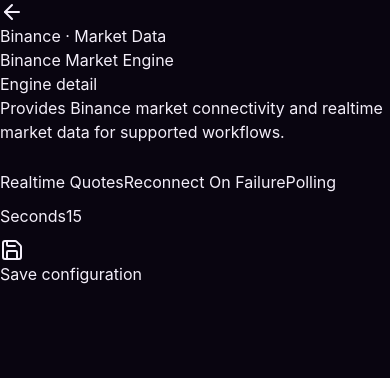
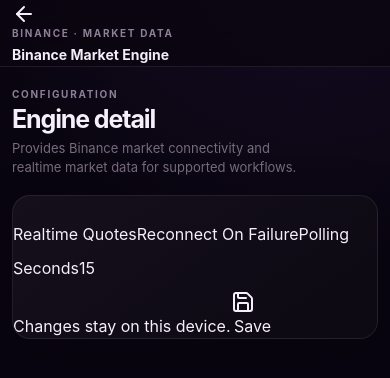
Before and after one commit to phanthienquoc/TCE-dashboard, a Next.js app in the folder apps/web/: page /engines/binance-market in a window 390 px wide. Shown: the top 378 px of the page. Built offline with nearby package versions, Linux system fonts and the light colour scheme.

Commit message:
style(web): redesign engine detail mobile

```diff
--- a/apps/web/app/engines/[engineId]/page.tsx
+++ b/apps/web/app/engines/[engineId]/page.tsx
@@ -22,19 +22,13 @@ export default function EngineDetailPage() {
       const raw = window.localStorage.getItem(STORAGE_KEY);
       const all = raw ? JSON.parse(raw) : {};
       setConfig({ ...engine.defaults, ...(all[engine.id] ?? {}) });
-    } catch {
-      setConfig(engine.defaults);
-    }
+    } catch { setConfig(engine.defaults); }
   }, [engine]);
 
-  if (!engine) return <main className="min-h-svh bg-[#090510] p-5 text-white"><p>Engine not found.</p></main>;
+  if (!engine) return <main className="app-shell"><div className="app-container app-content"><Card className="panel-card p-5">Engine not found.</Card></div></main>;
   const engineId = engine.id;
 
-  function update(key: string, value: string | number | boolean) {
-    setConfig((current) => ({ ...current, [key]: value }));
-    setSaved(false);
-  }
-
+  function update(key: string, value: string | number | boolean) { setConfig((current) => ({ ...current, [key]: value })); setSaved(false); }
   function save() {
     try {
       const raw = window.localStorage.getItem(STORAGE_KEY);
@@ -42,40 +36,35 @@ export default function EngineDetailPage() {
       all[engineId] = config;
       window.localStorage.setItem(STORAGE_KEY, JSON.stringify(all));
       setSaved(true);
-    } catch {
-      setSaved(false);
-    }
+    } catch { setSaved(false); }
   }
 
   return (
-    <main className="min-h-svh overflow-x-clip bg-[#090510] text-[#f4effa]">
-      <header className="sticky top-0 z-40 border-b border-violet-200/[0.08] bg-[#0b0611]/95 backdrop-blur-xl">
-        <div className="mx-auto flex max-w-3xl items-center gap-3 px-4 py-3 sm:px-6 sm:py-4">
-          <Link href="/engines" className="grid size-9 place-items-center rounded-full border border-violet-200/[0.08] text-[#a88bb5] hover:text-white" aria-label="Back to engines">
-            <ArrowLeft className="size-4" />
-          </Link>
-          <div className="min-w-0"><p className="text-[10px] uppercase tracking-[.14em] text-[#9d8fa8]">{engine.platform} · {engine.category}</p><p className="truncate text-sm font-semibold">{engine.name}</p></div>
+    <main className="app-shell">
+      <header className="app-header">
+        <div className="app-container app-header-inner">
+          <div className="flex min-w-0 items-center gap-3">
+            <Link href="/engines" className="touch-target grid place-items-center rounded-2xl border border-violet-200/[0.09] bg-white/[0.02] text-[#a88bb5]" aria-label="Back to engines"><ArrowLeft className="size-4" /></Link>
+            <div className="min-w-0"><p className="eyebrow">{engine.platform} · {engine.category}</p><p className="account-email">{engine.name}</p></div>
+          </div>
         </div>
       </header>
-
-      <div className="mx-auto max-w-3xl px-4 pb-12 pt-5 sm:px-6 sm:pt-7">
-        <div className="mb-5"><h1 className="text-2xl font-semibold tracking-[-.035em]">Engine detail</h1><p className="mt-2 text-sm leading-6 text-[#81748a]">{engine.description}</p></div>
-        <Card><CardContent className="space-y-5 p-5">
+      <div className="app-container app-content">
+        <div className="page-heading"><div className="min-w-0"><p className="eyebrow">Configuration</p><h1>Engine detail</h1><p className="page-subtitle">{engine.description}</p></div></div>
+        <Card className="panel-card"><CardContent className="space-y-5 p-5 sm:p-6">
           {Object.entries(config).map(([key, value]) => (
             <label key={key} className="block">
               <span className="mb-2 block text-xs font-medium text-[#a99bae]">{labelize(key)}</span>
               {typeof value === 'boolean' ? (
-                <button type="button" role="switch" aria-checked={value} onClick={() => update(key, !value)} className={`relative h-7 w-12 rounded-full p-1 transition ${value ? 'bg-emerald-500/80' : 'bg-white/10'}`}>
-                  <span className={`block size-5 rounded-full bg-white shadow transition-transform ${value ? 'translate-x-5' : ''}`} />
-                </button>
+                <button type="button" role="switch" aria-checked={value} onClick={() => update(key, !value)} className={`relative h-8 w-14 rounded-full p-1 transition ${value ? 'bg-emerald-500/80' : 'bg-white/10'}`}><span className={`block size-6 rounded-full bg-white shadow transition-transform ${value ? 'translate-x-6' : ''}`} /></button>
               ) : (
-                <input type="number" value={String(value)} onChange={(event) => update(key, Number(event.target.value))} className="h-11 w-full rounded-xl border border-violet-200/[0.08] bg-white/[0.03] px-3 text-sm text-white outline-none focus:border-violet-300/30" />
+                <input type="number" value={String(value)} onChange={(event) => update(key, Number(event.target.value))} className="h-12 w-full rounded-xl border border-violet-200/[0.08] bg-white/[0.03] px-3 text-sm text-white outline-none focus:border-violet-300/30" />
               )}
             </label>
           ))}
-          <div className="flex items-center justify-end gap-3 border-t border-violet-200/[0.07] pt-5">
-            {saved && <span className="text-xs text-emerald-300">Saved</span>}
-            <Button onClick={save}><Save className="size-4" /> Save configuration</Button>
+          <div className="flex items-center justify-between gap-3 border-t border-violet-200/[0.07] pt-5">
+            {saved ? <span className="text-xs text-emerald-300">Saved locally</span> : <span className="text-xs text-[#75697d]">Changes stay on this device.</span>}
+            <Button className="touch-target" onClick={save}><Save className="size-4" /> Save</Button>
           </div>
         </CardContent></Card>
       </div>
@@ -83,6 +72,4 @@ export default function EngineDetailPage() {
   );
 }
 
-function labelize(value: string) {
-  return value.replace(/([A-Z])/g, ' $1').replace(/^./, (char) => char.toUpperCase());
-}
+function labelize(value: string) { return value.replace(/([A-Z])/g, ' $1').replace(/^./, (char) => char.toUpperCase()); }
```
